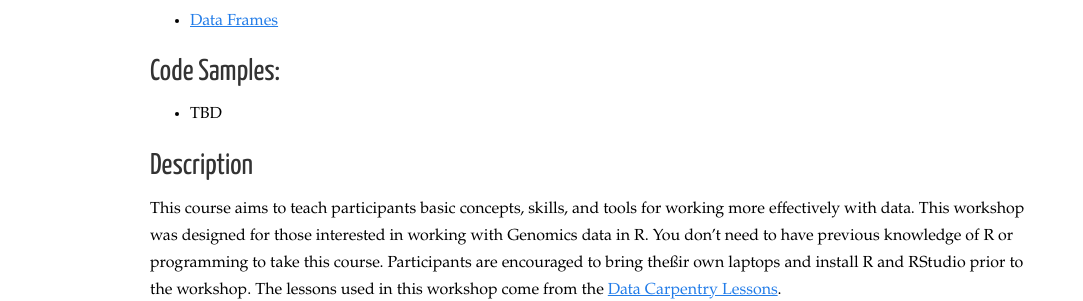
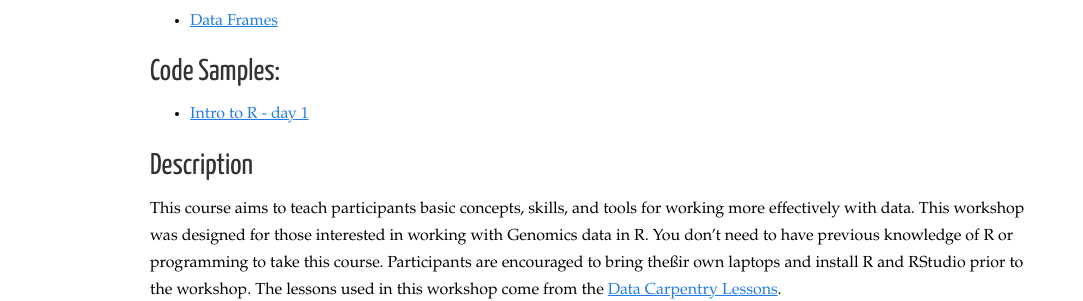
Before and after one commit to ucsdlib/workshops, a Jekyll site: the page built from _posts/2016-03-07-intro-r-genomics.markdown, in a window 1280 px wide. Shown: the part 574-875 px from the top of the page, without its empty margins (0-1083 px from the left). Built offline with Jekyll 4.4.1, drawn with Linux system fonts in a browser that asks for light colours; nearby versions of some CDN libraries; Markdown is read by kramdown in place of the engine named in the settings.

Commit message:
adding link off post"

```diff
--- a/_posts/2016-03-07-intro-r-genomics.markdown
+++ b/_posts/2016-03-07-intro-r-genomics.markdown
@@ -27,7 +27,7 @@ Mary Linn Bergstrom (Research Data Curation Liaison Librarian)
 
 ## Code Samples:
 
- * TBD
+ * [Intro to R - day 1](http://ucsdlib.github.io/workshops/intro-r/intro-to-r.html)
 
 ## Description
 
```
